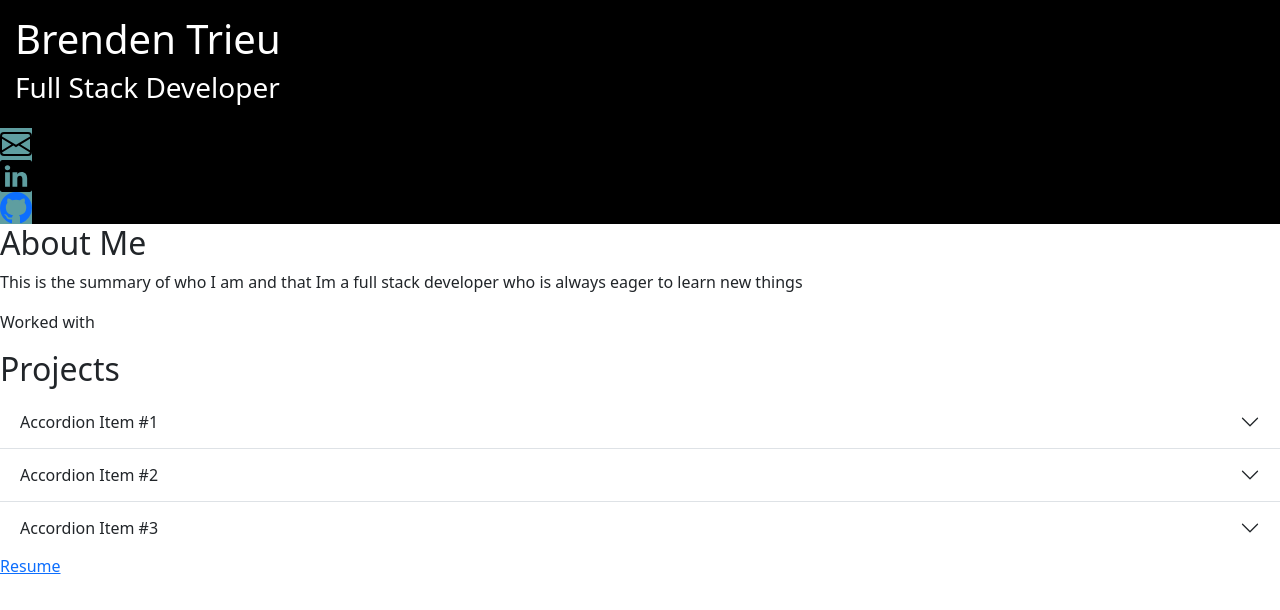
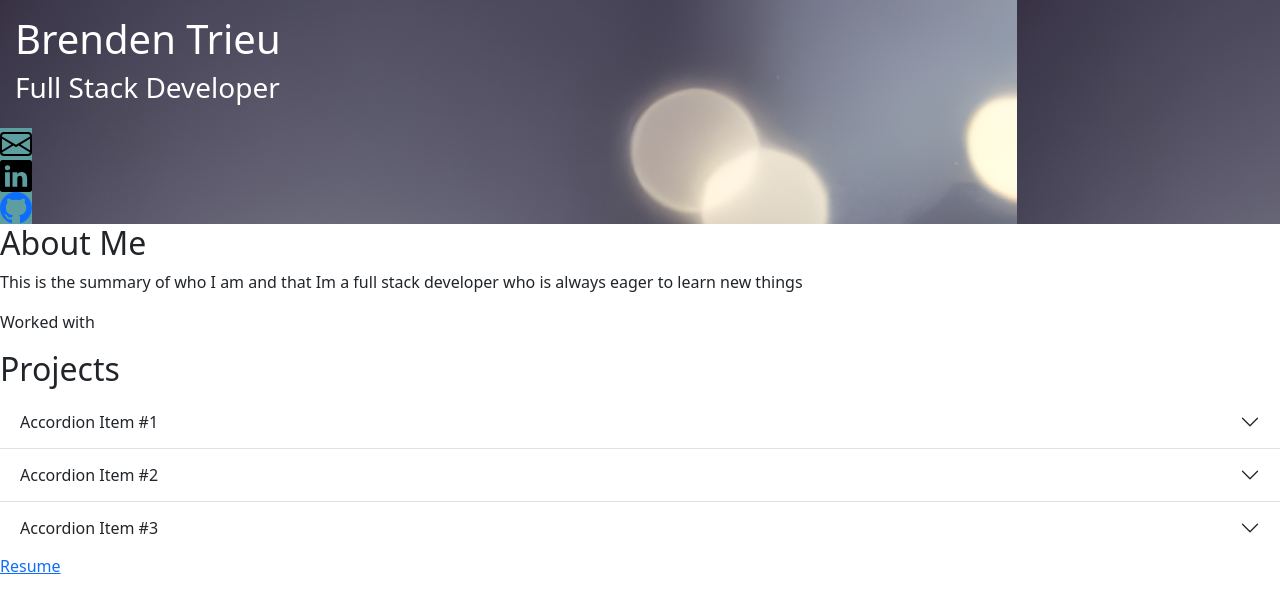
Before and after one commit to Brenden-Trieu/portfolio-website, a Next.js app: page / in a window 1280 px wide. Shown: the top 610 px of the page. Built offline with nearby package versions, Linux system fonts and the light colour scheme.

Commit message:
intro background

```diff
--- a/src/app/segments/intro.tsx
+++ b/src/app/segments/intro.tsx
@@ -5,7 +5,7 @@ import Github from "../components/linked_icons/Github";
 
 const Intro = () => {
   return (
-    <div>
+    <div className={styles.section}>
       <div className={styles.introText}>
         <h1>Brenden Trieu</h1>
         <h3>Full Stack Developer</h3>
--- a/src/app/styles/introSection.module.css
+++ b/src/app/styles/introSection.module.css
@@ -2,11 +2,16 @@
   text-align: left;
   color: white;
   padding: 15px;
-  background-color: black;
 }
 
 .iconTray {
-  background-color: black;
   display: flex;
   justify-content: space-between;
 }
+
+.section {
+  background-image: url("../../assets/imgs/backgrounds/blurred\ shapes\ 2.png");
+  max-width: 100%;
+  max-height: 100%;
+  object-fit: fill;
+}
```
